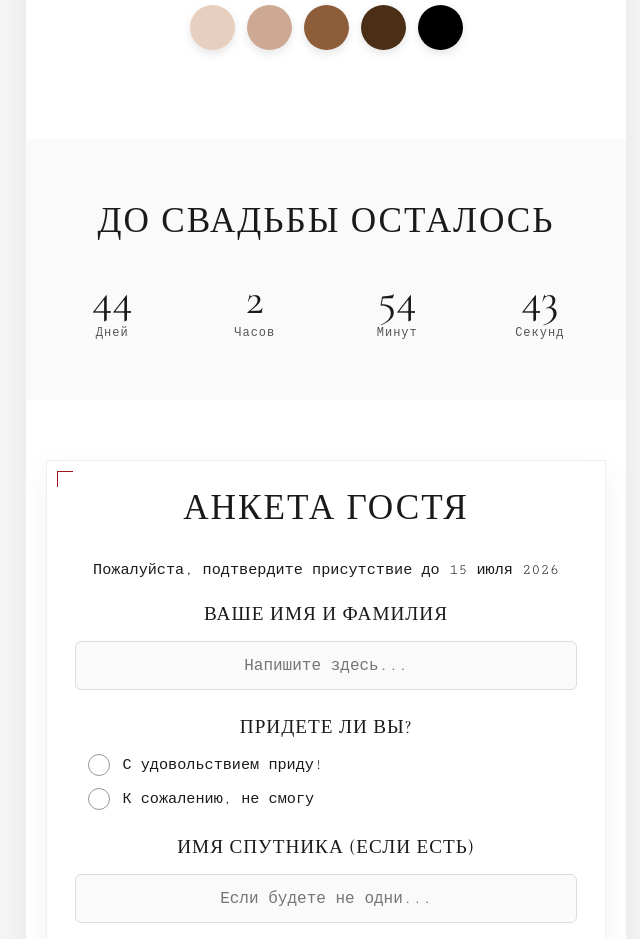
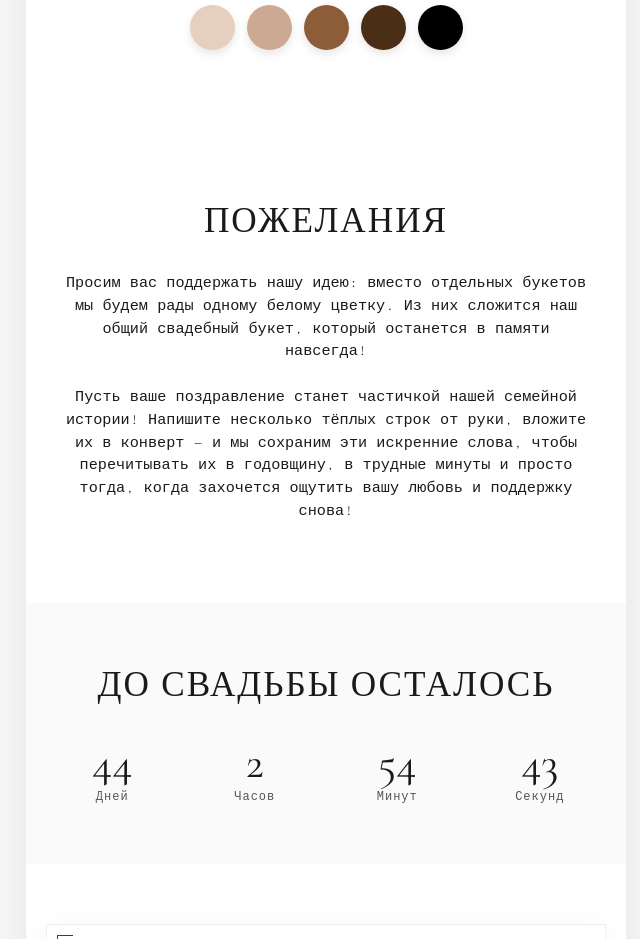
Before and after one commit to MrCartonix/wendingkirillaliya, a website: page index.html in a window 1280 px wide. Shown: the part 3140-4079 px from the top of the page, without its empty margins (314-954 px from the left). Drawn offline with nearby package versions, Linux system fonts and the light colour scheme.

Commit message:
Update index.html

```diff
--- a/index.html
+++ b/index.html
@@ -254,7 +254,18 @@
             </div>
         </section>
 
-        <!-- 6. Таймер -->
+        <!-- 6. Пожелания -->
+        <section class="fade-in">
+            <h2 class="section-title">ПОЖЕЛАНИЯ</h2>
+            <div class="typewriter-text">
+             Просим вас поддержать нашу идею: вместо отдельных букетов мы будем рады  одному белому цветку. Из них сложится наш общий свадебный букет, который останется в памяти навсегда!<br>
+             <br>
+             Пусть ваше поздравление станет частичкой нашей семейной истории!
+             Напишите несколько тёплых строк от руки, вложите их в конверт — и мы сохраним эти искренние слова, чтобы перечитывать их в годовщину, в трудные минуты и просто тогда, когда захочется ощутить вашу любовь и поддержку снова!
+            </div>
+        </section>
+
+        <!-- 7. Таймер -->
         <section class="fade-in" style="background-color: #fafafa;">
             <h2 class="section-title">ДО СВАДЬБЫ ОСТАЛОСЬ</h2>
             <div class="timer">
@@ -265,7 +276,7 @@
             </div>
         </section>
 
-        <!-- 7. Анкета -->
+        <!-- 8. Анкета -->
         <section class="fade-in rsvp-wrapper">
             <div class="wish-card" style="min-height: 550px;">
                 <div id="form-container">
@@ -315,7 +326,7 @@
             </div>
         </section>
 
-        <!-- 8. Футер -->
+        <!-- 9. Футер -->
         <section class="fade-in">
             <h2 class="title-names">КИРИЛЛ<br>&<br>АЛИЯ</h2>
             <div class="img-wrapper cover-photo">
```
